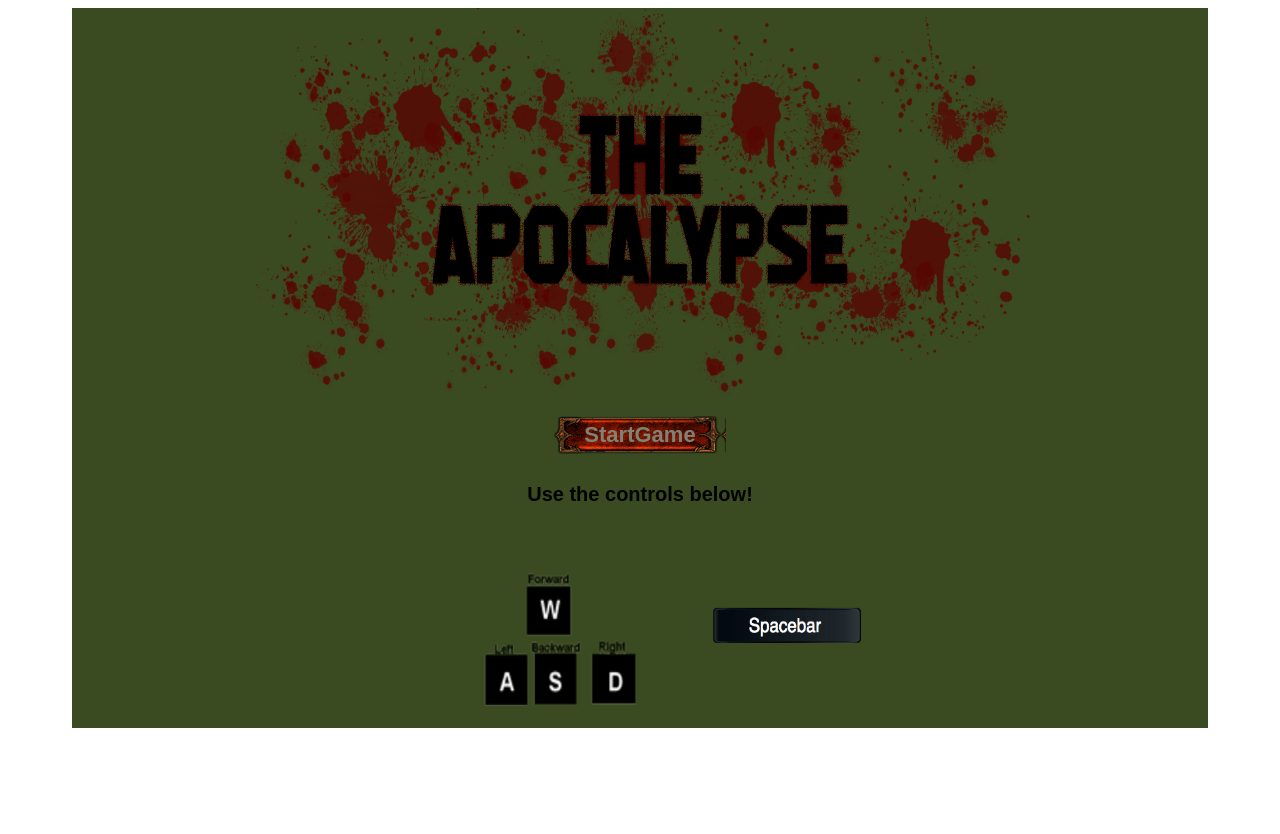
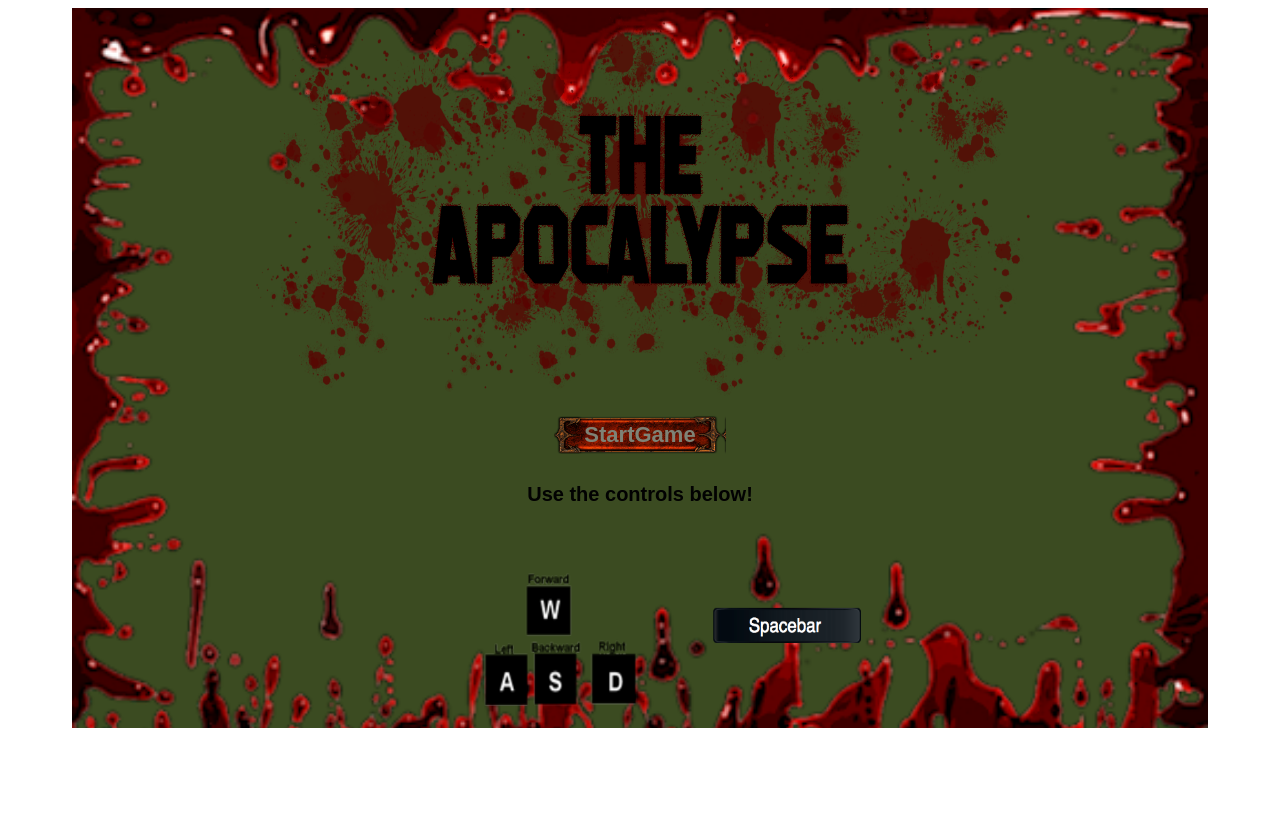
Before and after one commit to pedrobanos/zombie-apocalypse, a plain HTML site: page index.html in a window 1280 px wide. Drawn offline with Linux system fonts and the light colour scheme.

Commit message:
final game

```diff
--- a/styles/style.css
+++ b/styles/style.css
@@ -11,7 +11,7 @@ body {
 #home {
   width: 1136px;
   height: 720px;
-  background-image: url('./Users/pedroalbertobanosfolcra/Desktop/proyecto canvas/images/unnamed.png');
+  background-image: url('../images/unnamed.png');
   background-size: cover;
   background-color:rgb(59, 75, 33);
 }
```
